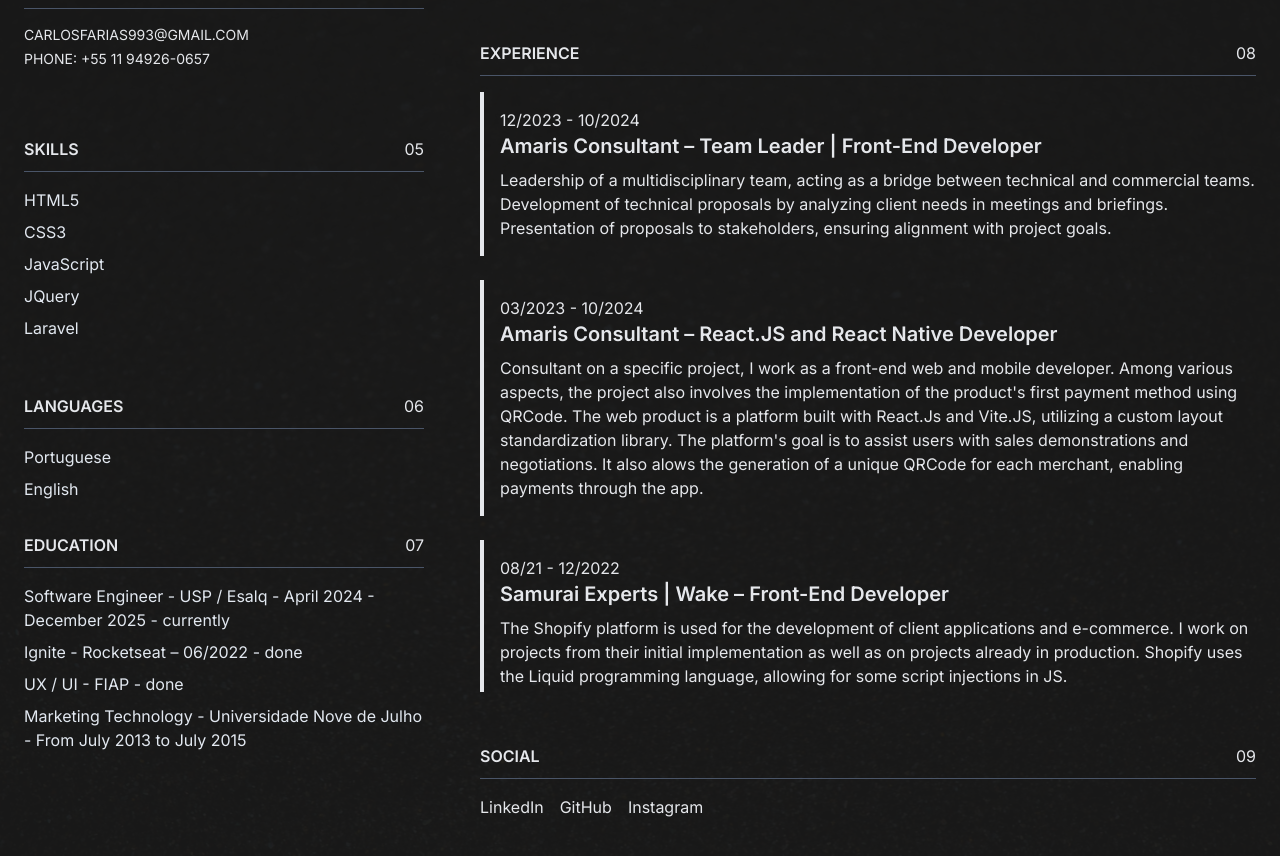
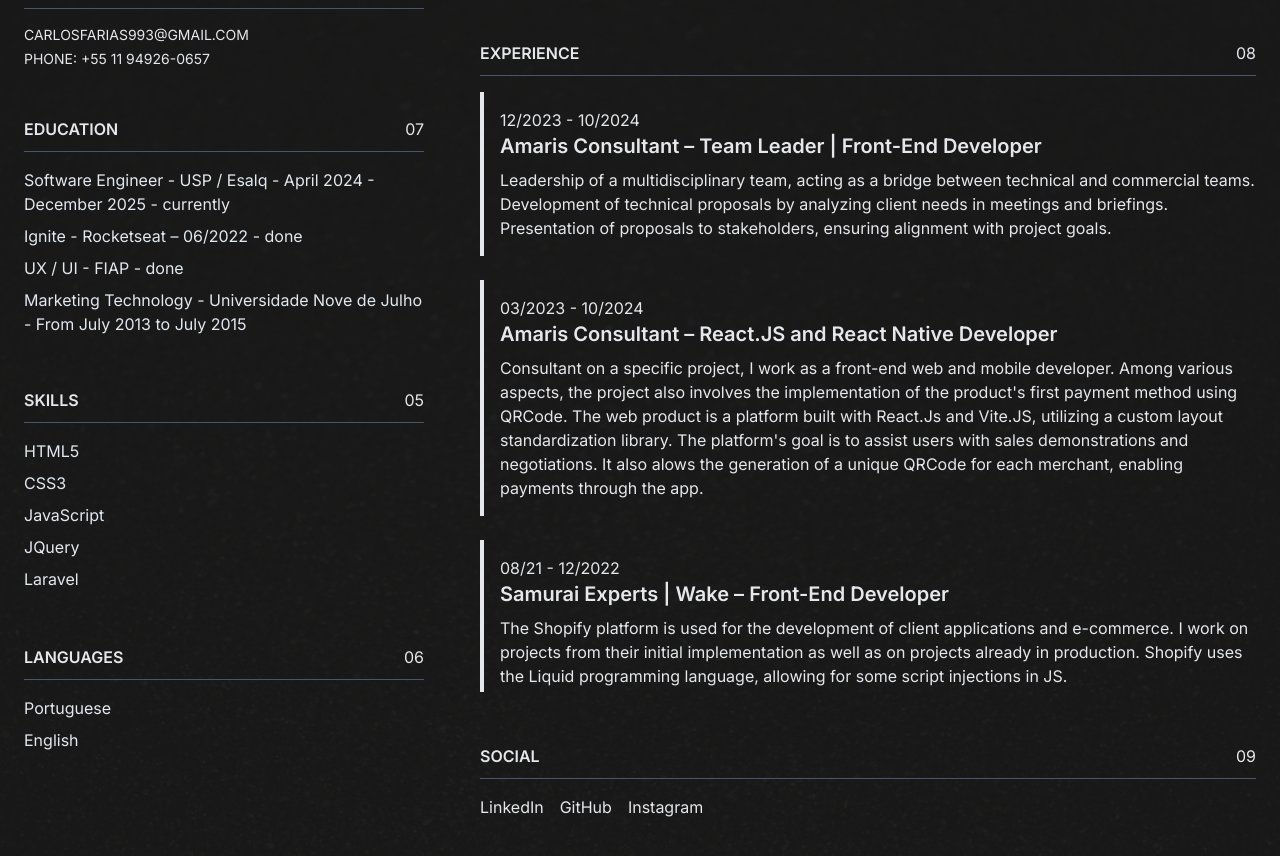
Before and after one commit to CarlosFariass/resume, a React (Vite) app: page / in a window 1280 px wide. Shown: the part 430-1286 px from the top of the page. Built offline with nearby package versions, Linux system fonts and the light colour scheme.

Commit message:
changing the order

```diff
--- a/src/App.tsx
+++ b/src/App.tsx
@@ -5,7 +5,7 @@
 import Contacts from './components/Contacts'
 import Skills from './components/Skills'
 import Languages from './components/Languages'
-import Tools from './components/Education'
+import Education from './components/Education'
 import Socials from './components/Socials'
 import BackgroundImage from './assets/textures.jpg'
 import Sidebar from './components/Sidebar'
@@ -59,9 +59,9 @@
             <Header />
             <About className="block md:hidden" />
             <Contacts />
+            <Education />
             <Skills />
             <Languages />
-            <Tools />
           </div>
 
           <div className="md:w-2/3 order-2 md:order-none">
```
